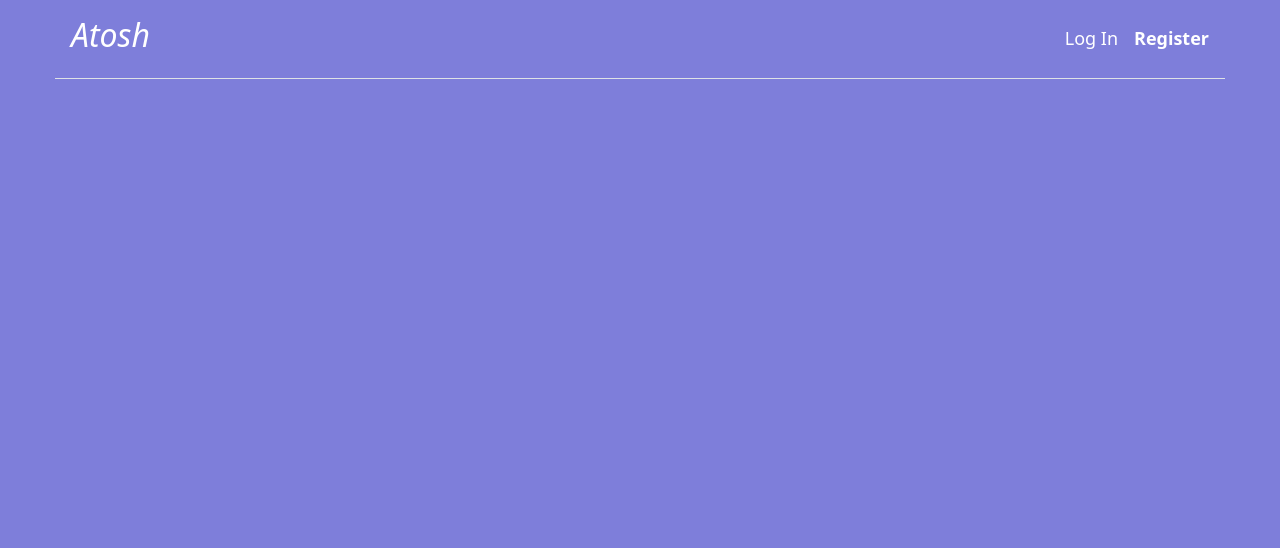
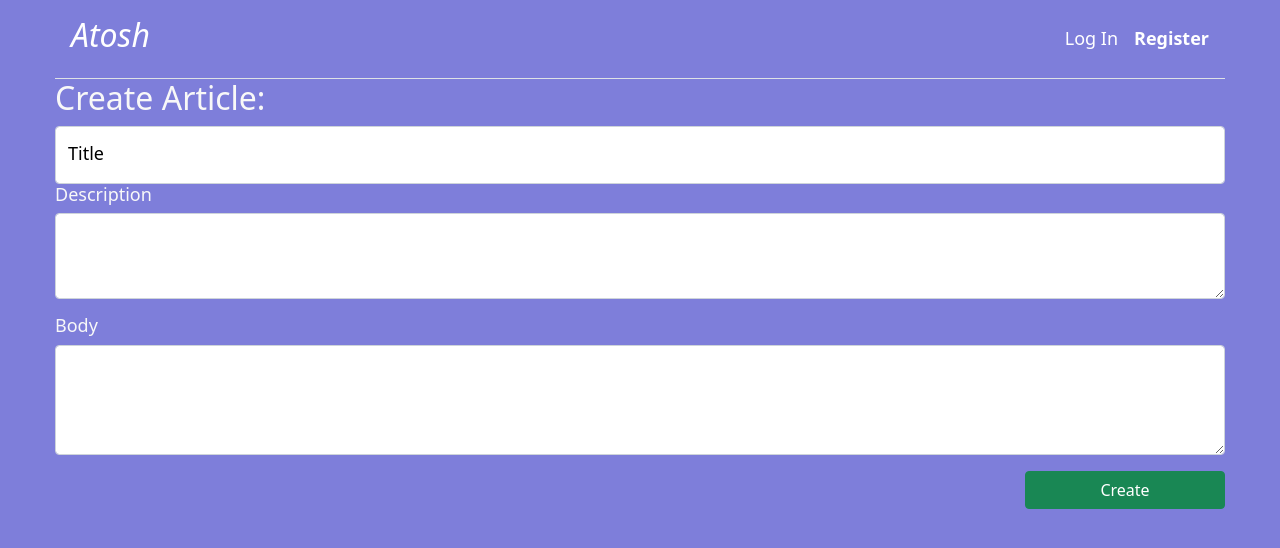
Before and after one commit to atoshUser/atosh-react-redux, a React (Create React App) app: page /create-article in a window 1280 px wide. Shown: the top 548 px of the page. Built offline with nearby package versions, Linux system fonts and the light colour scheme; no server answers.

Commit message:
add create article form & UI

```diff
--- a/src/App.js
+++ b/src/App.js
@@ -5,26 +5,16 @@ import { useEffect } from "react";
 import { useDispatch, useSelector } from "react-redux";
 import { addUserSuccess } from "./reducer/auth/auth";
 import ArticleService from "./service/article";
-import {
+import article, {
   getArticleFailure,
   getArticleStart,
   getArticlesSucces,
 } from "./reducer/article/article";
+import CreateArticle from "./components/create-article/CreateArticle";
 const App = () => {
   const dispatch = useDispatch();
 
-  // GET  ARTICLES FROM API
 
-  const getArticles = async () => {
-    dispatch(getArticleStart());
-    try {
-      const { articles } = await ArticleService.getArticles();
-
-      dispatch(getArticlesSucces(articles));
-    } catch (error) {
-      dispatch(getArticleFailure(error));
-    }
-  };
 
   //  GET USER TOKEN FROM LOCAL-STORAGE
   const getUser = async () => {
@@ -37,7 +27,7 @@ const App = () => {
 
   useEffect(() => {
     getUser();
-    getArticles();
+
   }, []);
   return (
     <div className="container">
@@ -47,6 +37,7 @@ const App = () => {
         <Route path="/login" element={<Login />} />
         <Route path="/register" element={<Register />} />
         <Route path="/article-detail/:slug" element={<ArticleDetail />} />
+        <Route path="/create-article" element={<CreateArticle/>} />
       </Routes>
     </div>
   );
--- a/src/UI/index.js
+++ b/src/UI/index.js
@@ -1 +1,2 @@
 export { default as Input } from "./input/Input";
+export {default as TextArea } from "./text-area/TextArea"
--- /dev/null
+++ b/src/UI/text-area/TextArea.jsx
@@ -0,0 +1,21 @@
+import React from "react";
+
+const TextArea = (prop) => {
+  const { label, state, setState, row = "3" } = prop;
+  return (
+    <div className="mb-3">
+      <label htmlFor="exampleFormControlTextarea1" className="form-label">
+        {label}
+      </label>
+      <textarea
+        className="form-control"
+        value={state}
+        onChange={(e) => setState(e.target.value)}
+        id="exampleFormControlTextarea1"
+        rows={row}
+      ></textarea>
+    </div>
+  );
+};
+
+export default TextArea;
--- /dev/null
+++ b/src/components/article-form/ArticleForm.jsx
@@ -0,0 +1,38 @@
+import React from "react";
+import { Input, TextArea } from "../../UI";
+import style from "./article-form.module.css";
+import { useSelector } from "react-redux";
+const ArticleForm = (prop) => {
+  const { isLoading } = useSelector((state) => state.article);
+  const {
+    title,
+    setTitle,
+    description,
+    setDescription,
+    body,
+    setBody,
+    submitHandler,
+  } = prop;
+  return (
+    <form className={style.form} onSubmit={submitHandler}>
+      <Input label="Title" state={title} setState={setTitle} />
+      <TextArea
+        label="Description"
+        state={description}
+        setState={setDescription}
+      />
+      <TextArea label="Body" row="4" state={body} setState={setBody} />
+      <div className={style.submitBtn}>
+        <button
+          className="btn btn-success"
+          style={{ width: "200px" }}
+          disabled={isLoading}
+        >
+          {isLoading ? `Loading...` : `Create`}
+        </button>
+      </div>
+    </form>
+  );
+};
+
+export default ArticleForm;
--- /dev/null
+++ b/src/components/article-form/article-form.module.css
@@ -0,0 +1,9 @@
+.form {
+  display: flex;
+  flex-direction: column;
+  margin: 0 auto;
+}
+.submitBtn {
+  display: flex;
+  justify-content: flex-end;
+}
--- /dev/null
+++ b/src/components/create-article/CreateArticle.jsx
@@ -0,0 +1,63 @@
+import { useState } from "react";
+import ArticleForm from "../article-form/ArticleForm";
+import ArticleService from "../../service/article";
+import { useDispatch, useSelector } from "react-redux";
+import Loader from "react-js-loader";
+import {
+  postArticleFailure,
+  postArticleStart,
+  postArticleSuccess,
+} from "../../reducer/article/article";
+import { useNavigate } from "react-router-dom";
+const CreateArticle = () => {
+  const [title, setTitle] = useState("");
+  const [description, setDescription] = useState("");
+  const [body, setBody] = useState("");
+  const dispatch = useDispatch();
+  const navigate = useNavigate();
+  const { isLoading } = useSelector((state) => state.article);
+  const submitHandler = async (e) => {
+    e.preventDefault();
+
+    const articleData = { title, description, body };
+    dispatch(postArticleStart());
+    try {
+      const { article } = await ArticleService.postArticle(articleData);
+      dispatch(postArticleSuccess(article));
+      setTitle("");
+      setDescription("");
+      setBody("");
+      navigate(`/`);
+    } catch (error) {
+      dispatch(postArticleFailure(error));
+    }
+  };
+
+  const props = {
+    title,
+    setTitle,
+    description,
+    setDescription,
+    body,
+    setBody,
+    submitHandler,
+  };
+
+  return (
+    <div>
+      <h2>Create Article:</h2>
+      {isLoading ? (
+        <Loader
+          type="box-up"
+          bgColor={"#FFFFFF"}
+          color={"#FFFFFF"}
+          size={100}
+        />
+      ) : (
+        <ArticleForm {...props} />
+      )}
+    </div>
+  );
+};
+
+export default CreateArticle;
--- /dev/null
+++ b/src/components/create-article/create-article.module.css
@@ -0,0 +1,4 @@
+.articleBox{
+    display:flex;
+    flex-direction: column;
+}
--- a/src/components/header/Header.jsx
+++ b/src/components/header/Header.jsx
@@ -28,6 +28,12 @@ const Header = () => {
           >
             {userData.username}
           </p>
+          <button
+            className="btn btn-success"
+            onClick={() => navigate(`/create-article`)}
+          >
+            Create Article
+          </button>
           <button className="btn btn-danger" onClick={logOut}>
             Log out
           </button>
--- a/src/components/index.js
+++ b/src/components/index.js
@@ -4,4 +4,5 @@ export { default as Register } from "./register/Register";
 export { default as Header } from "./header/Header";
 export { default as ValidationError } from "./validation-error/ValidationError";
 export { default as Article } from "./article/Article";
-export {default as ArticleDetail} from "./article-detail/ArticleDetail"
+export { default as ArticleDetail } from "./article-detail/ArticleDetail";
+export { default as ArticleForm } from "./article-form/ArticleForm";
--- a/src/components/main/Main.jsx
+++ b/src/components/main/Main.jsx
@@ -1,10 +1,33 @@
-import { useSelector } from "react-redux";
+import { useDispatch, useSelector } from "react-redux";
 import style from "./main.module.css";
 import { Article } from "../index";
 import { useCallback, useEffect } from "react";
 import Loader from "react-js-loader";
+import {
+  getArticleFailure,
+  getArticleStart,
+  getArticlesSucces,
+} from "../../reducer/article/article";
+import ArticleService from "../../service/article";
 const Main = () => {
   const { articles } = useSelector((state) => state.article);
+  const dispatch = useDispatch();
+  // GET  ARTICLES FROM API
+
+  const getArticles = async () => {
+    dispatch(getArticleStart());
+    try {
+      const { articles } = await ArticleService.getArticles();
+
+      dispatch(getArticlesSucces(articles));
+    } catch (error) {
+      dispatch(getArticleFailure(error));
+    }
+  };
+
+  useEffect(() => {
+    getArticles();
+  }, [articles]);
 
   return (
     <>
--- a/src/reducer/article/article.js
+++ b/src/reducer/article/article.js
@@ -34,6 +34,17 @@ export const articleSlice = createSlice({
       state.isLoading = false;
       state.error = action.payload;
     },
+    postArticleStart: state => {
+      state.isLoading = true
+    },
+    postArticleSuccess: (state, action) => {
+      state.articles = [...state.articles, action.payload]
+      state.isLoading = false
+    },
+    postArticleFailure:(state,action) => {
+       state.error = action.payload
+       state.isLoading = false
+    }
   },
 });
 
@@ -44,5 +55,8 @@ export const {
   getArticleDetailStart,
   getArticleDetailSuccess,
   getArticleDetailFailure,
+  postArticleStart,
+  postArticleSuccess,
+  postArticleFailure
 } = articleSlice.actions;
 export default articleSlice.reducer;
--- a/src/service/article.js
+++ b/src/service/article.js
@@ -9,6 +9,10 @@ const ArticleService = {
     const { data } = await axios.get(`/articles/${slug}`);
     return data;
   },
+  async postArticle(article) {
+    const { data } = await axios.post(`/articles`, { article });
+    return data;
+  },
 };
 
 export default ArticleService;
```
